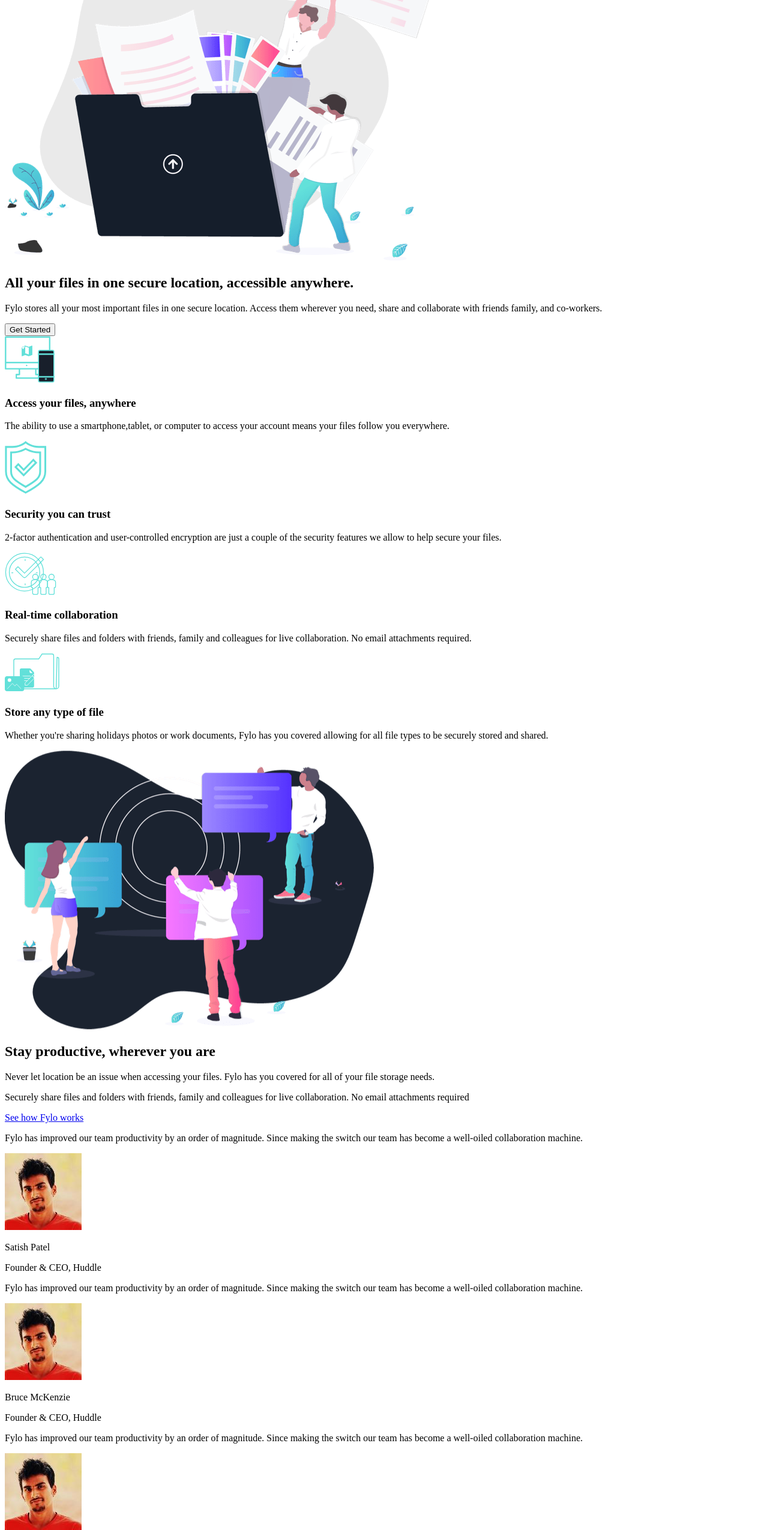
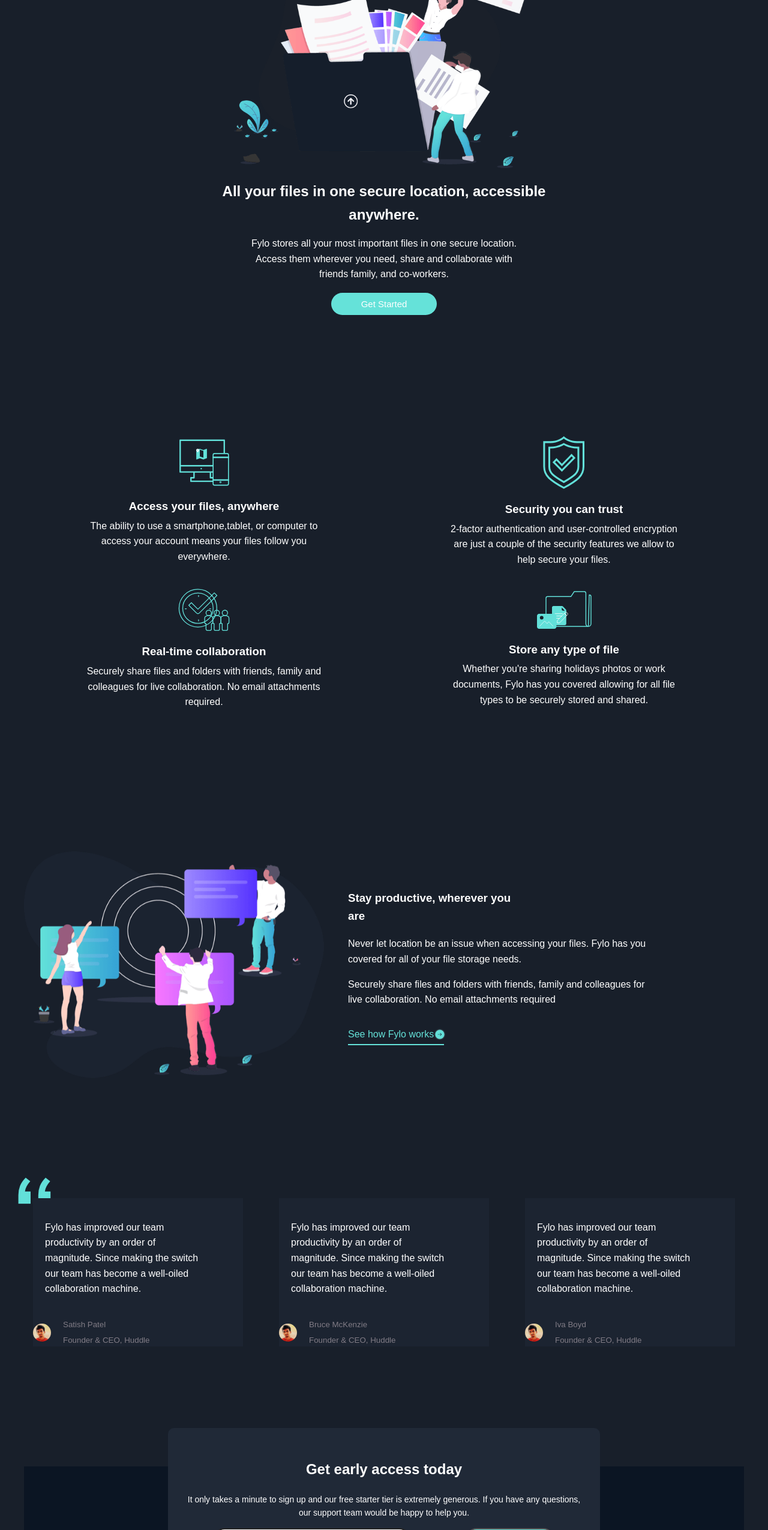
Before and after one commit to Qaioos/Fylo-dark-theme-landing-page, a plain HTML site: page index.html in a window 1280 px wide. Shown: the part 250-2800 px from the top of the page at 60% size. Drawn offline with Linux system fonts and the light colour scheme.

Commit message:
Down the style css

```diff
--- a/css/main.css
+++ b/css/main.css
@@ -0,0 +1,313 @@
+*{
+    box-sizing: border-box;
+}
+:root{
+    --main-background: hsl(218, 28%, 13%);
+    --footer-background: hsl(216, 53%, 9%);
+    --intro-email-background: hsl(217, 28%, 15%);
+    --testimonials-background: hsl(219, 30%, 18%);
+    --call-to-action-gradient-start: hsl(176, 68%, 64%);
+    --call-to-action-gradient-end: hsl(198, 60%, 50%);
+    --error:hsl(0, 100%, 63%);
+    --white: hsl(0, 0%, 100%) ;
+}
+body{
+    margin: 0;
+    font-family: 'Poppins', sans-serif;
+    background-color: var(--main-background);
+    color: var(--white);
+    line-height: 1.6;
+
+}
+/* Start nav bar  */
+nav .nav__container{
+display: flex;
+justify-content: space-between;
+flex-direction: row;
+align-items: center;
+padding: 20px;
+margin: 20px;
+}
+
+nav .nav__container ul{
+display: flex;
+justify-content: space-evenly;
+align-items: center;
+gap: 40px;
+list-style: none;
+}
+nav .nav__container ul a{
+color: white;
+text-decoration: none;
+}
+@media (max-width:720px) {
+    nav .nav__container{
+        flex-wrap: wrap;
+    }
+}
+/* End nav bar  */
+
+.container{
+    padding: 20px;
+    margin: 20px;
+}
+
+section{
+margin-bottom: 200px;
+}
+/* Start Home section */
+
+.home {
+    display: flex;
+    flex-direction: column;
+    justify-content: center;
+    align-items: center;
+    text-align: center;
+}
+.home img{
+    width: 500px;
+}
+@media (max-width:720px) {
+.home img{
+    width: 200px;
+}
+}
+.home h1{
+    max-width: 550px;
+    margin-bottom: 0;
+}
+.home p{
+    max-width: 450px;
+}
+.home button{
+padding: 10px 50px ;
+background-color: var(--call-to-action-gradient-start);
+border-radius: 20px;
+color: var(--white);
+font-size: 15px;
+cursor: pointer;
+outline: none;
+margin: 2px;
+border: none;
+transition: 0.3s;
+}
+.home button:focus{
+    border: none;
+    outline: 2px solid var(--call-to-action-gradient-end);
+    box-shadow: 0px 0px  10px 5px var(--call-to-action-gradient-start);
+}
+/* End Home section */
+
+/* Start the section Service */
+
+.Service{
+    margin-top: 60px;
+    display: flex;
+    flex-direction: row;
+    flex-wrap: wrap;
+
+}
+.Feature-card{
+    display: flex;
+    flex-direction: column;
+    align-items: center;
+    justify-content: center;
+    text-align: center;
+    width: 50%;
+    margin-bottom: 20px;
+}
+.Feature-card h3{
+    width: auto;
+    margin-bottom: 0;
+}
+.Feature-card p{
+    margin-top: 5px;
+    width: 400px;
+}
+
+@media (max-width:720px) {
+    .Service{
+    flex-direction: column;
+        justify-content: center;
+        align-items: center;
+    }
+    .Feature-card p{
+    margin-top: 5px;
+    width: 200px;
+}
+}
+/* End the section Service */
+
+/* Start the Section Team */
+
+.Team{
+    display: flex;
+    align-items: center;
+    gap: 40px;
+    flex-wrap: wrap;
+
+}
+.Team img{
+    width: 500px;
+}
+@media (max-width:720px){
+    .Team{
+        flex-direction: column;
+        justify-content: center;
+        align-items: center;
+    }
+.Team img{
+    width: 300px;
+}
+}
+.Team article h1{
+width: 300px;
+}
+.Team article p{
+    width: 500px;
+}
+
+.Team article a{
+    position: relative;
+    display: flex;
+    align-items: center;
+    justify-content: start;
+    width: auto;
+    color: var(--call-to-action-gradient-start);
+    text-decoration: none;
+
+}
+.Team article a::before{
+    content: '';
+position: absolute;
+width: 160px;
+background-color: var(--call-to-action-gradient-start);
+height: 2px;
+left: 0;
+bottom: 10px;
+}
+.Team a p {
+    width: auto;
+}
+.Team .arrowicon{
+    width: 20px;
+}
+@media (max-width:720px){
+    .Team article p{
+        width: 200px;
+    }
+}
+/* Start the End Section  */
+.End-section{
+    position: relative;
+    display: flex;
+    justify-content: space-around;
+    flex-direction: row;
+    gap: 30px;
+    flex-wrap: wrap;
+
+}
+.bg-quote{
+    position: absolute;
+    left: -10px;
+    z-index: -1;
+    top: -35px;
+}
+.End-section .profile{
+    background-color: var(--intro-email-background);
+}
+
+.End-section .profile p{
+    width: 300px;
+    padding: 20px;
+}
+.End-section .profile  div{
+    display: flex;
+    justify-content: center;
+    align-items: center;
+    gap: 20px;
+
+}
+.End-section .profile  div div{
+    display: flex;
+    flex-direction: column;
+    align-items: center;
+    gap: 5px;
+}
+.End-section .profile  div div p{
+    margin: 0;
+    padding: 0;
+    font-size: smaller;
+    color: rgb(129, 124, 134);
+}
+.End-section .profile  div img{
+    width: 30px;
+    border-radius: 50%;
+    height: 30px;
+}
+@media (max-width:720px){
+    .End-section{
+        flex-direction: column;
+    }
+    .End-section .profile{
+        width: 300px;
+    }
+}
+/* End the End Section  */
+
+/* Start the footer*/
+footer{
+    position: relative;
+    background-color: var(--footer-background);
+    padding-top: 150px;
+}
+footer .popup{
+    position: absolute;
+    left: 50%;
+    top: -15%;
+    transform: translateX(-50%);
+    width: 60%;
+    background-color:  hsl(217, 27%, 17%);;
+text-align: center;
+border-radius: 10px;
+padding: 30px;
+}
+footer .popup p{
+font-size: 14px;
+}
+footer .popup .Content{
+    display: flex;
+    justify-content: space-around;
+    flex-direction: row;
+
+}
+footer .popup input{
+    width: 50%;
+    padding: 10px 20px;
+    text-align: left;
+    border-radius: 20px;
+}
+footer .popup button{
+    background-color: var(--call-to-action-gradient-start);
+    border-radius: 20px;
+    color: var(--white);
+    padding: 10px 20px;
+}
+footer .footer-grid{
+    display: grid;
+    grid-template-columns: repeat(5,2fr);
+    text-align: center;
+}
+
+footer .footer-grid p,
+footer .footer-grid img{
+    padding: 5px 20px;
+}
+@media (max-width:720px){
+    footer .popup{
+        width: 100%;
+    }
+    footer .footer-grid{
+    grid-template-columns: repeat(1,2fr);
+    }
+}
--- a/index.html
+++ b/index.html
@@ -33,10 +33,10 @@
       <!-- Start the section home -->
       <section class="home">
         <img src="./images/illustration-intro.png" alt="intro.pn">
-        <h2>
+        <h1>
         All your files in one secure location,
         accessible anywhere.
-      </h2>
+      </h1>
       <p>
         Fylo stores all your most important files in one secure location. Access them wherever
         you need, share and collaborate with friends family, and co-workers.
@@ -57,6 +57,7 @@
             files follow you everywhere.
           </p>
         </div>
+        <div class="Feature-card">
           <img src="./images/icon-security.svg" alt="">
           <h3>Security you can trust</h3>
           <p>
@@ -65,6 +66,7 @@
 
           </p>
         </div>
+        <div class="Feature-card">
           <img src="./images/icon-collaboration.svg" alt="">
           <h3> Real-time collaboration</h3>
           <p>
@@ -72,6 +74,7 @@
             No email attachments required.
           </p>
         </div>
+        <div class="Feature-card">
           <img src="./images/icon-any-file.svg" alt="">
           <h3>Store any type of file</h3>
           <p>
@@ -84,9 +87,9 @@
       <section class="Team">
         <img src="./images/illustration-stay-productive.png" alt="">
         <article>
-          <h2>
+          <h1>
             Stay productive, wherever you are
-          </h2>
+          </h1>
           <p>
             Never let location be an issue when accessing your files. Fylo has you covered for all of your file
             storage needs.
@@ -95,11 +98,11 @@
           Securely share files and folders with friends, family and colleagues for live collaboration. No email
           attachments required
           </p>
-          <a href="#">See how Fylo works</a>
+          <a href="#"><p>See how Fylo works</p> <img class="arrowicon" src="./images/icon-arrow.svg" alt=""></a>
         </article>
       </section>
-
       <section class="End-section">
+        <img class="bg-quote" src="./images/bg-quotes.png" alt="">
         <div class="profile">
           <p>
               Fylo has improved our team productivity by an order of magnitude. Since making the switch our team has
@@ -113,7 +116,6 @@
             </div>
           </div>
         </div>
-
         <div class="profile">
           <p>
               Fylo has improved our team productivity by an order of magnitude. Since making the switch our team has
@@ -127,7 +129,6 @@
             </div>
           </div>
         </div>
-
         <div class="profile">
           <p>
               Fylo has improved our team productivity by an order of magnitude. Since making the switch our team has
@@ -142,7 +143,6 @@
           </div>
         </div>
       </section>
-
       <footer>
         <div class="popup">
           <h2> Get early access today</h2>
@@ -151,16 +151,14 @@
             questions, our support team would be happy to help you.
           </p>
           <div class="Content">
-            <form action="">
               <input type="email" placeholder="example@fylo.com">
               <button type="submit"> Get start For Free </button>
-            </form>
           </div>
         </div>
         <div class="bottom">
           <div class="head"><img src="./images/logo.svg" alt=""></div>
           <div class="footer-grid">
-            <p>
+            <p style="text-align: left; padding-left: 20px;">
                 It only takes a minute to sign up and our free starter tier is extremely generous. If you have any
                 questions, our support team would be happy to help you.
             </p>
@@ -168,29 +166,24 @@
               <p><img src="./images/icon-phone.svg" alt=""> +1-543-123-4567</p>
               <p><img src="./images/icon-email.svg" alt="">example@fylo.com</p>
             </div>
-
             <div>
               <p>Abot us </p>
               <p>Jobs</p>
               <p>Press</p>
               <p>Blog</p>
             </div>
-
             <div>
-              <p>Abot us </p>
-              <p>Jobs</p>
-              <p>Press</p>
-              <p>Blog</p>
+              <p>  Contact Us</p>
+              <p>  Terms</p>
+              <p>  Privacy</p>
             </div>
-
             <div>
-            <img src="./images/icon-arrow.svg" alt="" srcset="">
+            <img src="./images/icon-.svg" alt="" srcset="">
             </div>
           </div>
         </div>
       </footer>
     </main>
-
   <script src="./js/main.js"></script>
 </body>
 </html>
```
